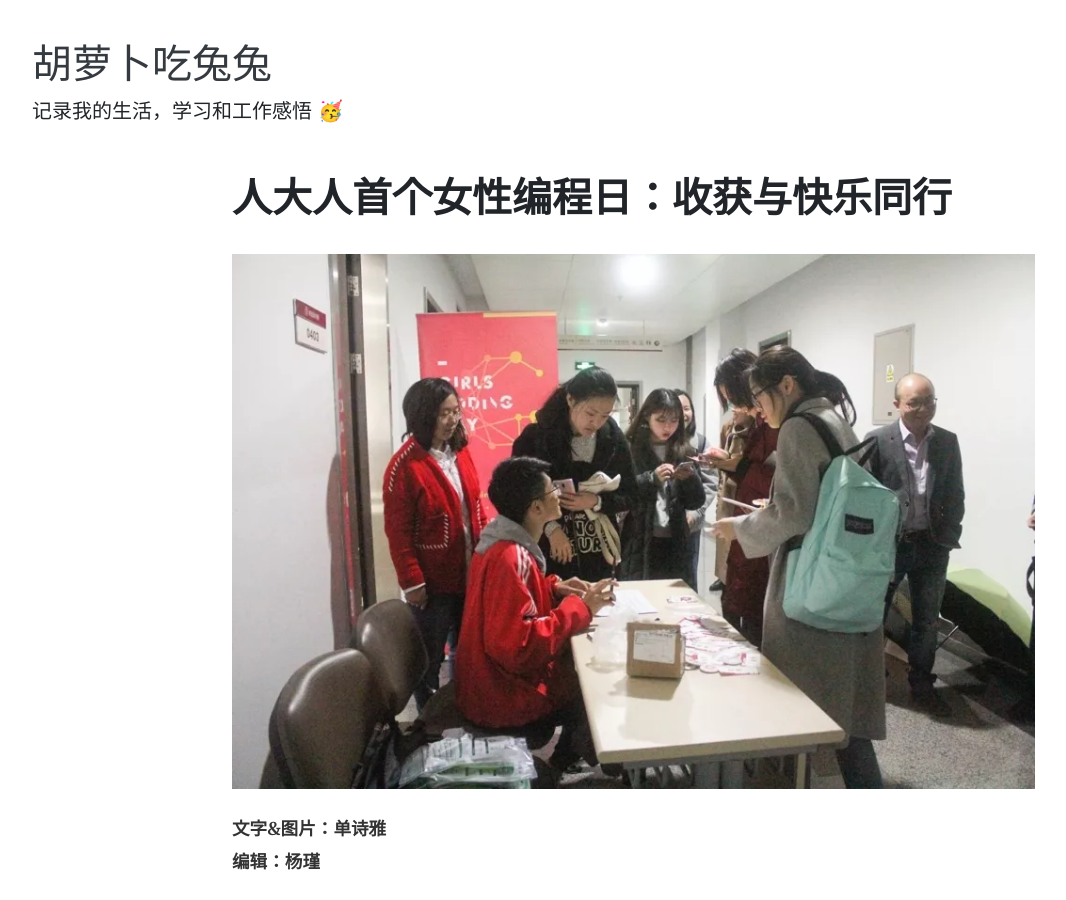
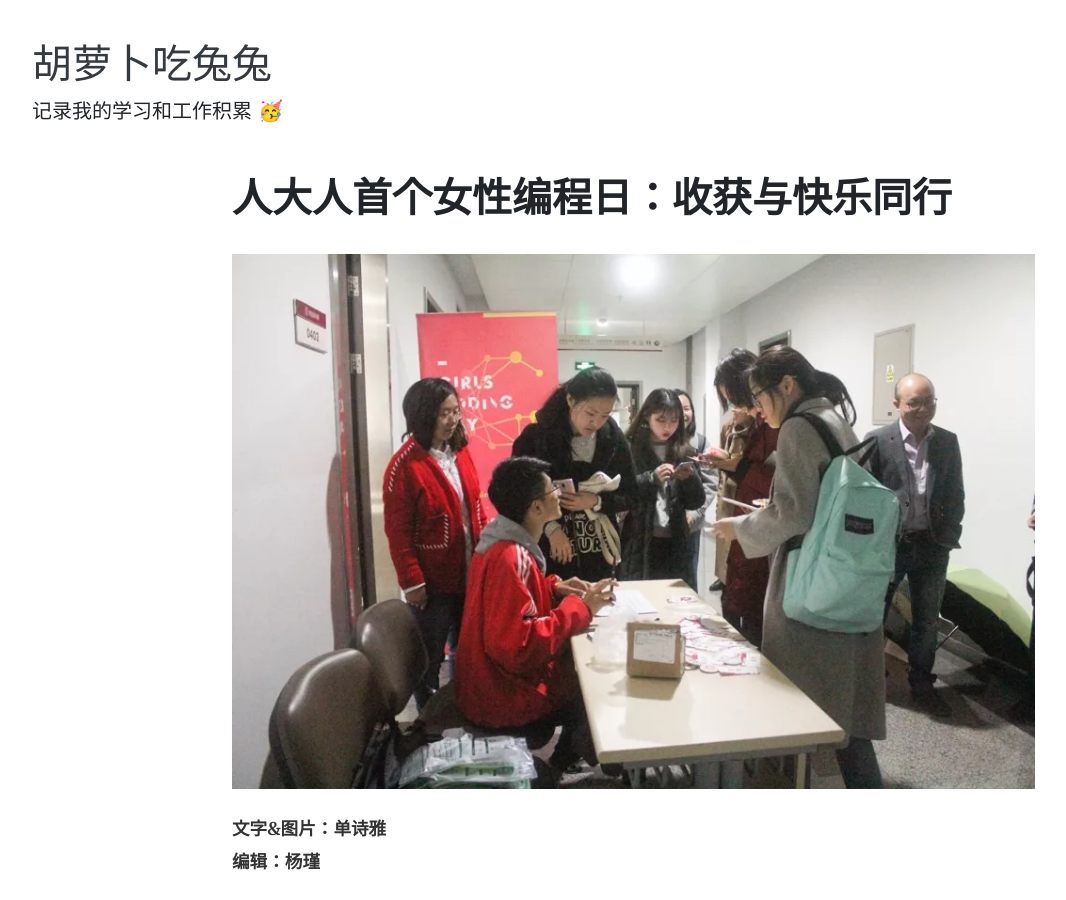
Before and after one commit to Serena0917/my-homework-blog, a Jekyll site: the page built from _posts/2018-11-05-my-first-post.md, in a window 1280 px wide and 900 px high. Shown: the whole window, without its empty margins (53-1119 px from the left). Built offline with Jekyll 4.4.1, drawn with Linux system fonts in a browser that asks for light colours; nearby versions of some CDN libraries.

Commit message:
Update _config.yml
修改模板

```diff
--- a/_config.yml
+++ b/_config.yml
@@ -6,7 +6,7 @@ title: "胡萝卜吃兔兔的小书屋"
 # 网站的主标题
 name: "胡萝卜吃兔兔"
 # 网站副标题
-description: "记录我的生活，学习和工作感悟 🥳"
+description: "记录我的学习和工作积累 🥳"
 
 # 分页配置
 # 每页文章数量
```
